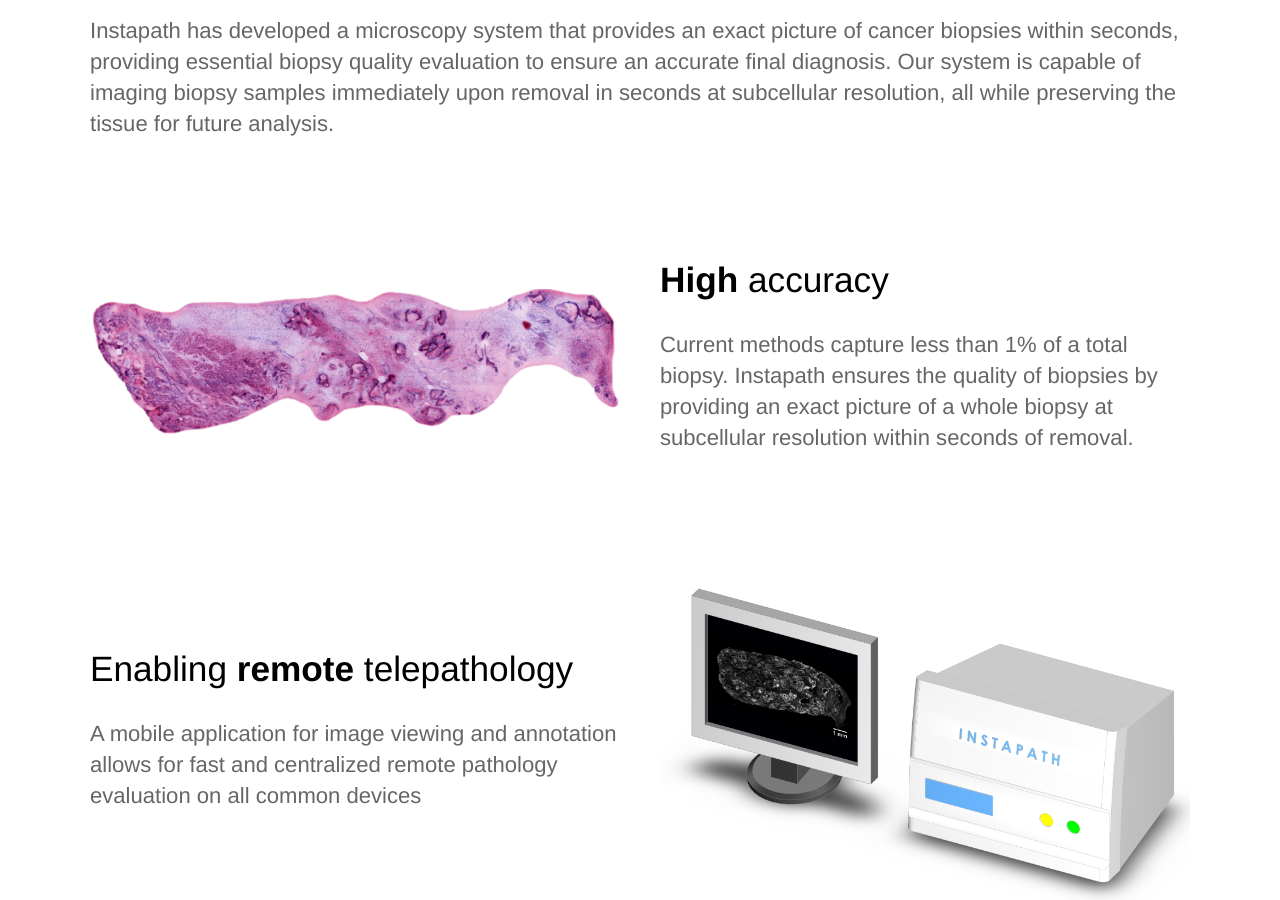
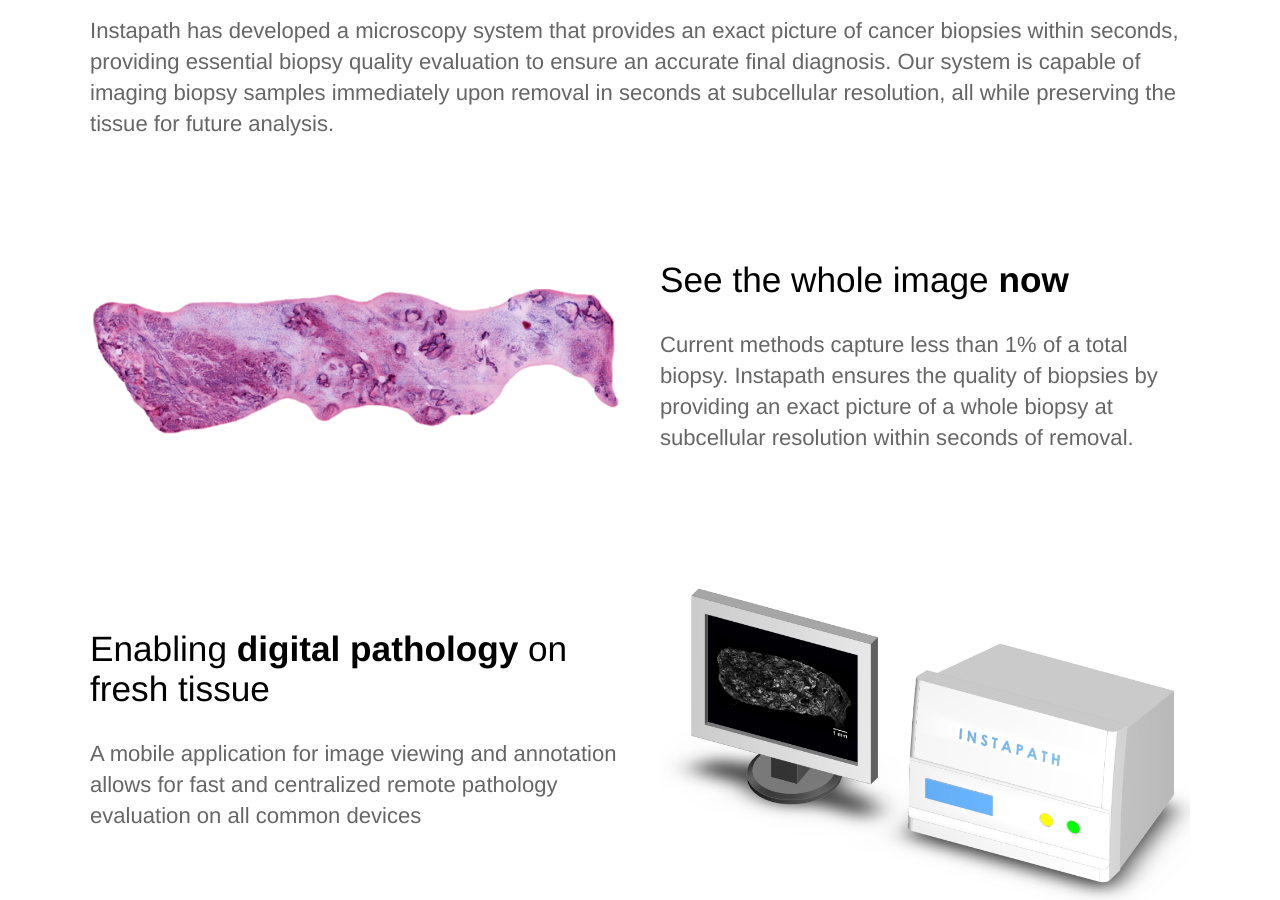
Before and after one commit to geekypete/geekypete.github.io, a Jekyll site: the page built from index.html, in a window 1280 px wide and 900 px high, scrolled down 775 px. Built offline with Jekyll 4.4.1, drawn with Linux system fonts in a browser that asks for light colours.

Commit message:
Updated website

```diff
--- a/index.html
+++ b/index.html
@@ -33,7 +33,7 @@
 	<section>
 		<div class="container flex">
 			<div class="text editable">
-				<h2><strong>High</strong> accuracy</h2>
+				<h2>See the whole image <strong>now</strong> </h2>
         <p>Current methods capture less than 1% of a total biopsy. Instapath ensures the quality of biopsies by providing an exact picture of a whole biopsy at subcellular resolution within seconds of removal.</p>
 			</div>
 			<div class="image">
@@ -45,7 +45,7 @@
 	<section>
 		<div class="container flex">
 			<div class="text editable">
-				<h2>Enabling <strong>remote</strong> telepathology</h2>
+				<h2>Enabling <strong>digital pathology</strong> on fresh tissue</h2>
         <p>A mobile application for image viewing and annotation allows for fast and centralized remote pathology evaluation on all common devices </p>
 			</div>
 			<div class="image">
@@ -68,6 +68,6 @@
 
 	<section class="bottom-cta">
 		<h2 class="editable"><strong>Revolutionize</strong> your biopsy evaluation workflow today</h2>
-		<div class="button alt"><a href="#">Contact Us</a></div>
+		<div class="button alt"><a href="/contact">Contact Us</a></div>
 	</section>
 </div>
```
Also changed, not shown: _staff_members/2.md (+1 -1 lines), 3 other files.
